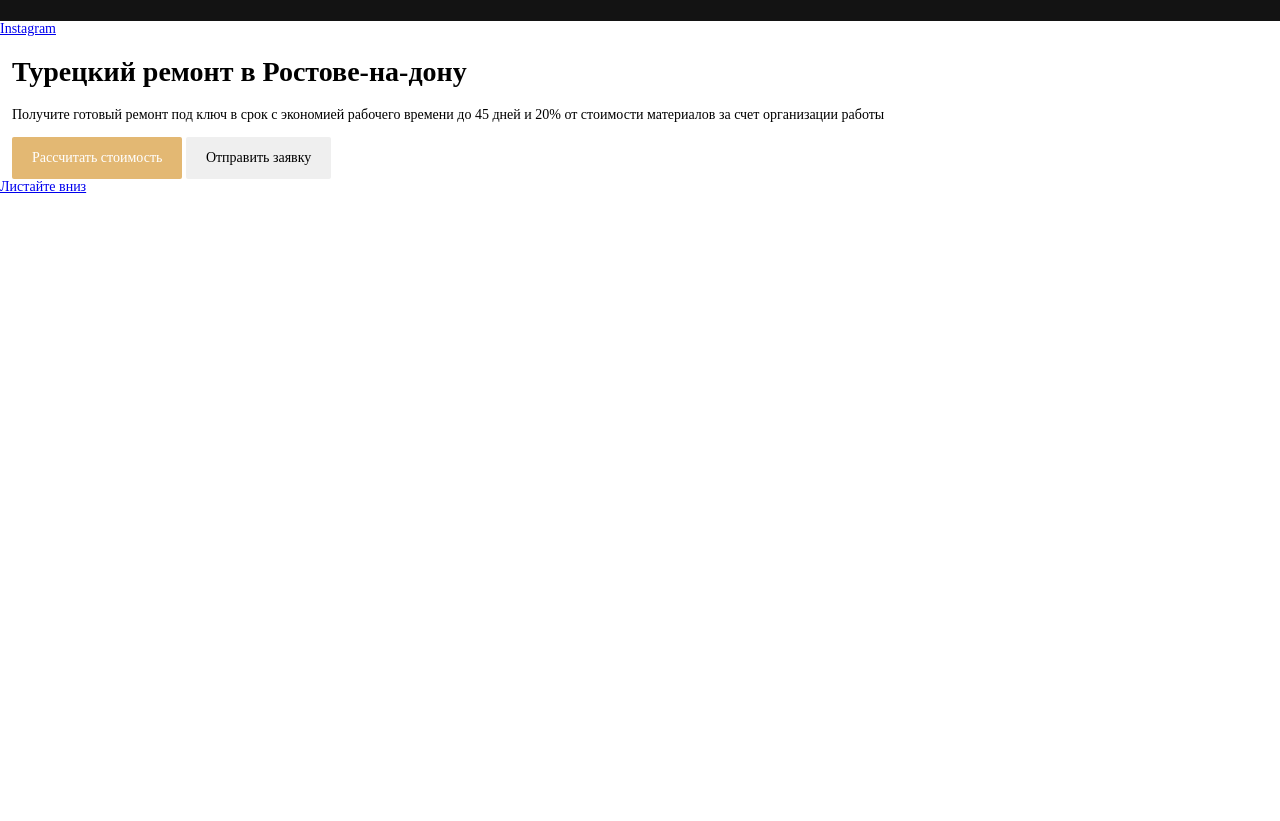
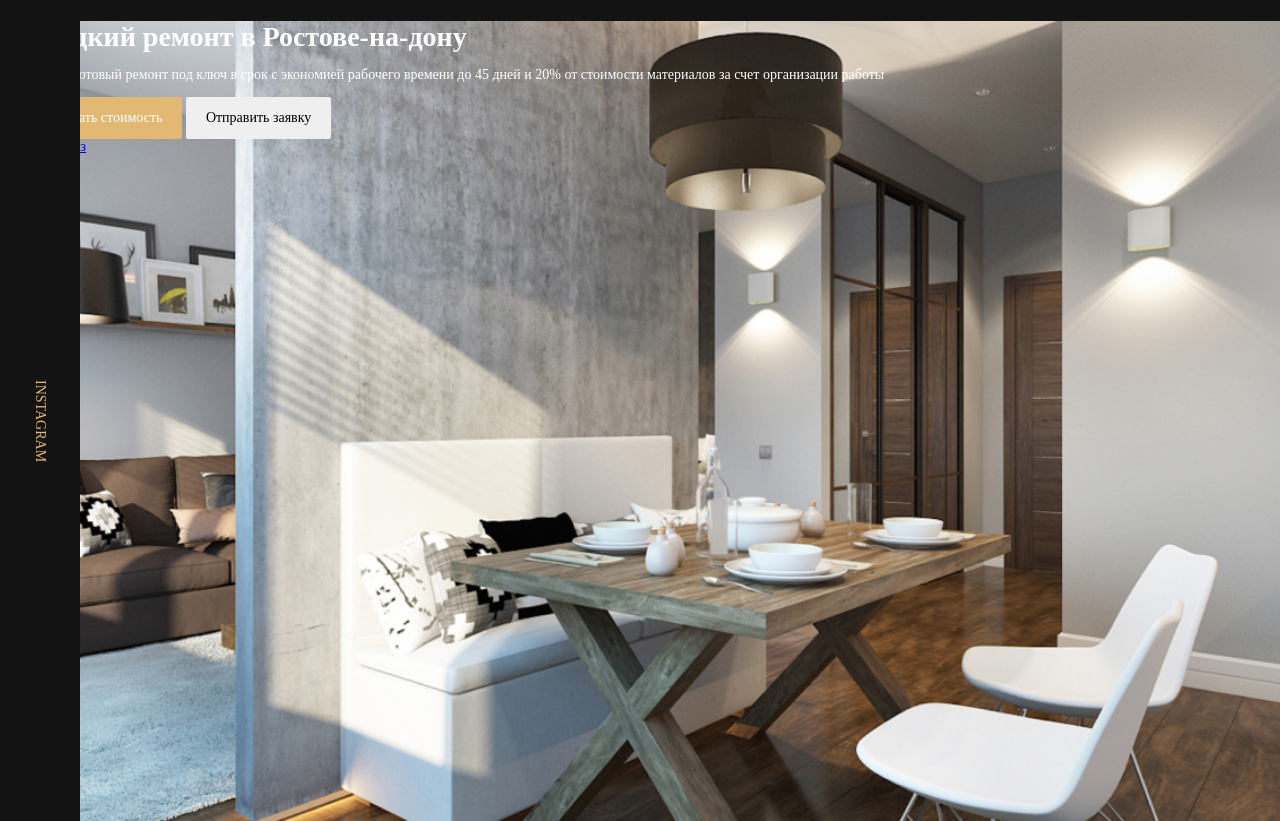
Before and after one commit to kirillfyodorov/Repair-Design, a website: page src/index.html in a window 1280 px wide. Shown: the part 69-890 px from the top of the page. Before the commit the page ends 800 px from the top, so only its background shows below. Drawn offline with Linux system fonts and the light colour scheme.

Commit message:
feat: add instagramm button

```diff
--- a/src/index.html
+++ b/src/index.html
@@ -30,7 +30,9 @@
 
     <main>
         <section class="hero">
-            <a href="#" class="instagram hero__instagram">Instagram</a>
+            <div class="instagram hero__instagram">
+                <a href="#" class="instagram__link">Instagram</a>
+            </div>
 
             <div class="hero__content">
                 <div class="container">
--- a/src/sass/style.sass
+++ b/src/sass/style.sass
@@ -4,6 +4,8 @@
 @import 'interface'
 @import 'grid'
 @import 'templates/header'
+@import 'templates/hero'
+
 
 body
     font-family: 'Futura Book' sans-serif
--- /dev/null
+++ b/src/sass/templates/_hero.sass
@@ -0,0 +1,23 @@
+.hero
+    background: $dark url('../img/hero-bg.jpg') no-repeat center / cover
+    height: 100vh
+    color: $light
+    position: relative
+    &__instagram
+        max-width: 80px
+        position: absolute
+        left: 0
+        top:
+.instagram
+    display: flex
+    justify-content: center
+    align-items: center
+    background-color: $dark
+    height: 100%
+    &__link
+        text-transform: uppercase
+        color: $primary
+        text-decoration: none
+        transform: rotate(90deg)
+.title
+    margin: 0
```
Also changed, not shown: src/css/style.css, src/img/hero-bg.jpg (added), 1 other file.
